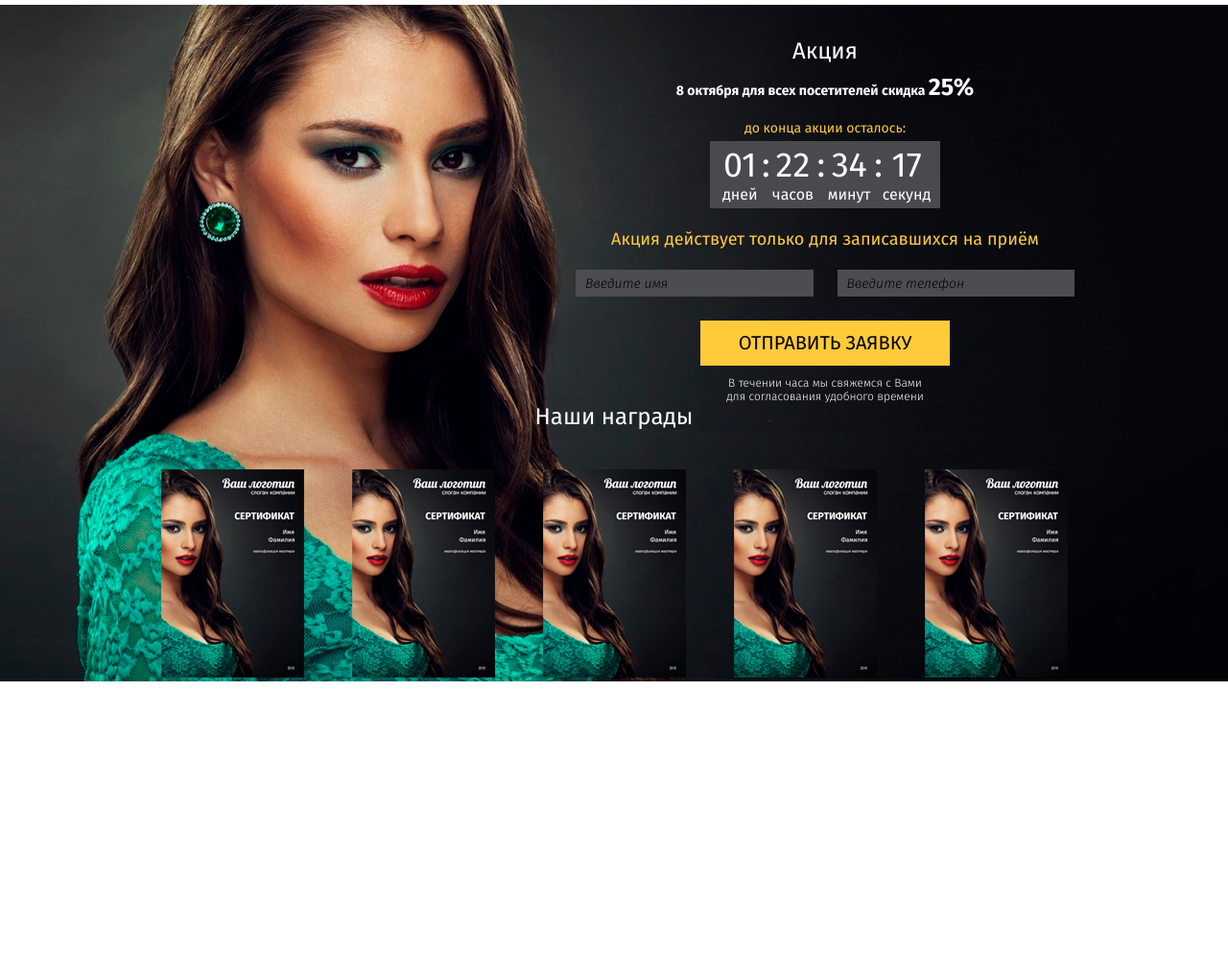
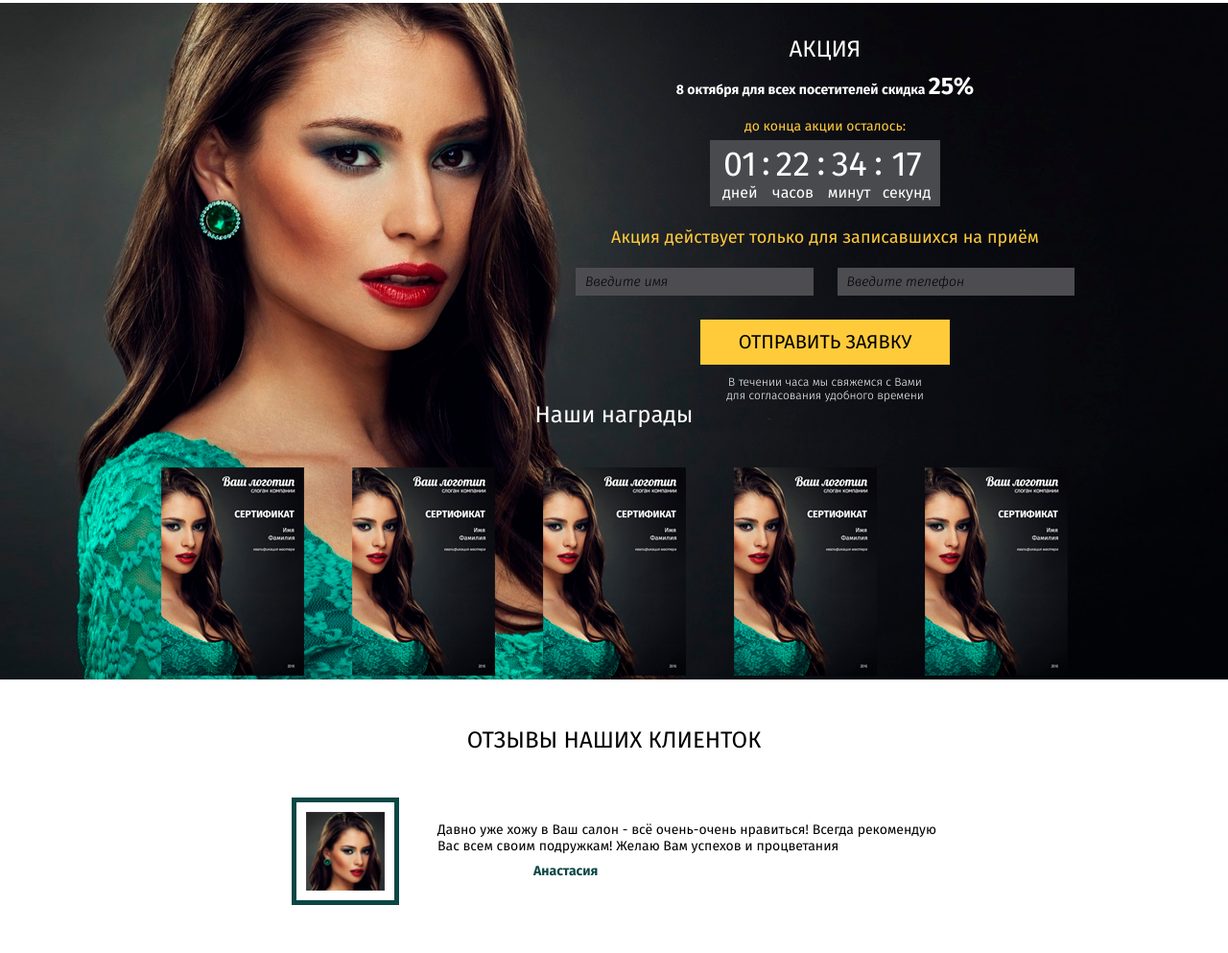
Before and after one commit to vpetrukhin/skilFondTest1, a plain HTML site: page index.html in a window 1280 px wide. Shown: the part 1222-2215 px from the top of the page at 96% size. Before the commit the page ends 1932 px from the top, so only its background shows below. Drawn offline with Linux system fonts and the light colour scheme.

Commit message:
add reviews section

```diff
--- a/index.css
+++ b/index.css
@@ -12,4 +12,5 @@
 @import url('./styles/blocks/stock.css');
 @import url('./styles/blocks/timer.css');
 @import url('./styles/blocks/awards.css');
+@import url('./styles/blocks/reviews.css');
 @import url('./styles/blocks/footer.css');
--- a/index.html
+++ b/index.html
@@ -39,7 +39,7 @@
         <h2 class="services__title">Что мы умеем</h2>
         <ul class="services__list">
           <li class="services__item">
-            <img src="/img/strijki.png" alt="Стрижки" class="services__img">
+            <img src="/img/strijki.png" alt="Стрижки" class="services__img image">
             <p class="services__name">Стрижки</p>
           </li>
           <li class="services__item">
@@ -127,6 +127,20 @@
         </section>
       </div>
     </section>
+    <section class="reviews">
+      <div class="review__container container">
+        <h2 class="reviews__title">Отзывы наших клиенток</h2>
+        <ul class="reviews__list">
+          <li class="reviews__item">
+            <img src="./img/reviewsImg.png" alt="Аватар" class="reviews__img image">
+            <p class="reviews__text">Давно уже хожу в Ваш салон - всё очень-очень нравиться! Всегда рекомендую Вас всем
+              своим подружкам! Желаю Вам успехов и процветания
+              <span class="reviews__name">Анастасия</span>
+            </p>
+          </li>
+        </ul>
+      </div>
+    </section>
   </main>
   <footer class="footer"></footer>
 
--- /dev/null
+++ b/styles/blocks/reviews.css
@@ -0,0 +1,54 @@
+.reviews {
+  padding: 50px 0;
+  font-family: 'Fira Sans',
+  sans-serif;
+  background-color: #fff;
+}
+.reviews__title {
+  margin: 0;
+  margin-bottom: 45px;
+  font-weight: 400;
+  font-size: 24px;
+  text-align: center;
+  text-transform: uppercase;
+}
+.reviews__list {
+  width: 70%;
+  margin: 0 auto;
+  padding: 0;
+  list-style: none;
+}
+.reviews__item {
+  display: flex;
+  align-items: center;
+}
+.reviews__img {
+  max-width: 112px;
+  margin-right: 40px;
+  padding: 10px;
+}
+.reviews__text {
+  font-weight: 400;
+  font-size: 14px;
+  line-height: 1.2;
+}
+.reviews__name {
+  display: block;
+  margin-left: 100px;
+  margin-top: 10px;
+  font-weight: 700;
+  font-size: 14px;
+  color: #0a4744;
+}
+
+@media screen and (max-width: 400px) {
+  .reviews__list {
+    width: 90%;
+  }
+  .reviews__img {
+    margin-right: 10px;
+  }
+  .reviews__name {
+    margin-left: 40px;
+  }
+}
--- a/styles/blocks/services.css
+++ b/styles/blocks/services.css
@@ -7,7 +7,7 @@
 .services__title {
   margin: 0;
   margin-bottom: 45px;
-  font-weight: 400;
+  font-weight: 400  ;
   font-size: 24px;
   text-align: center;
   text-transform: uppercase;
@@ -25,12 +25,8 @@
   max-width: 145px;
 }
 .services__img {
-  display: block;
-  box-sizing: border-box;
-  width: 100%;
   margin-bottom: 35px;
   padding: 12px;
-  border: 5px solid #0a4744;
 }
 .services__img_select {
   border-color: #b08962;
--- a/styles/blocks/stock.css
+++ b/styles/blocks/stock.css
@@ -14,6 +14,7 @@
   font-size: 24px;
   color: #ffffff;
   text-align: center;
+  text-transform: uppercase;
 }
 .stock__subtitle {
   margin: 0;
--- a/styles/vendor/vendor.css
+++ b/styles/vendor/vendor.css
@@ -1,4 +1,11 @@
-.container  {
+.container {
   max-width: 960px;
   margin: 0 auto;
 }
+
+.image {
+  display: block;
+  box-sizing: border-box;
+  width: 100%;
+  border: 5px solid #0a4744;
+}
```
Also changed, not shown: img/reviewsImg.png (added).
